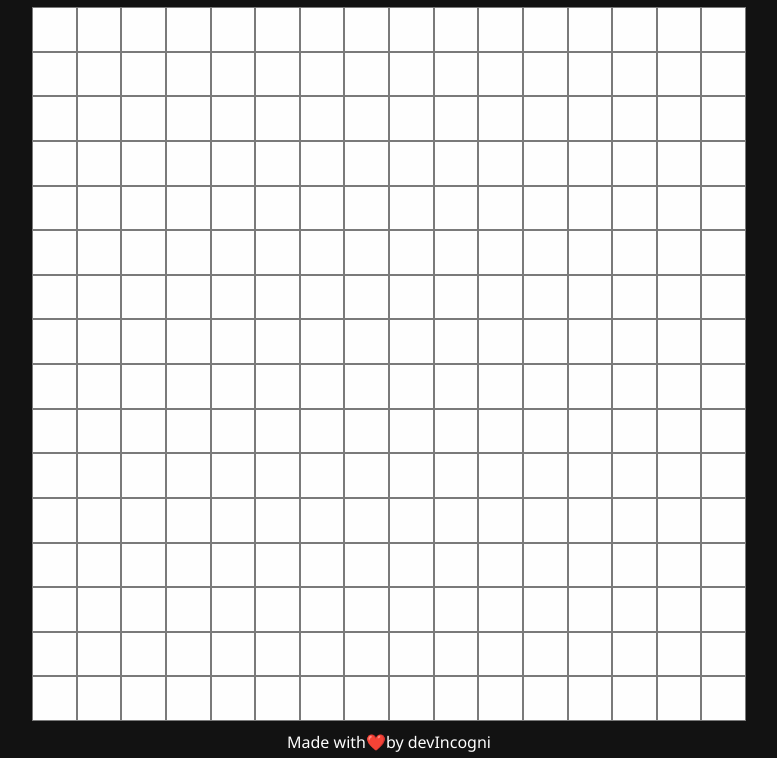
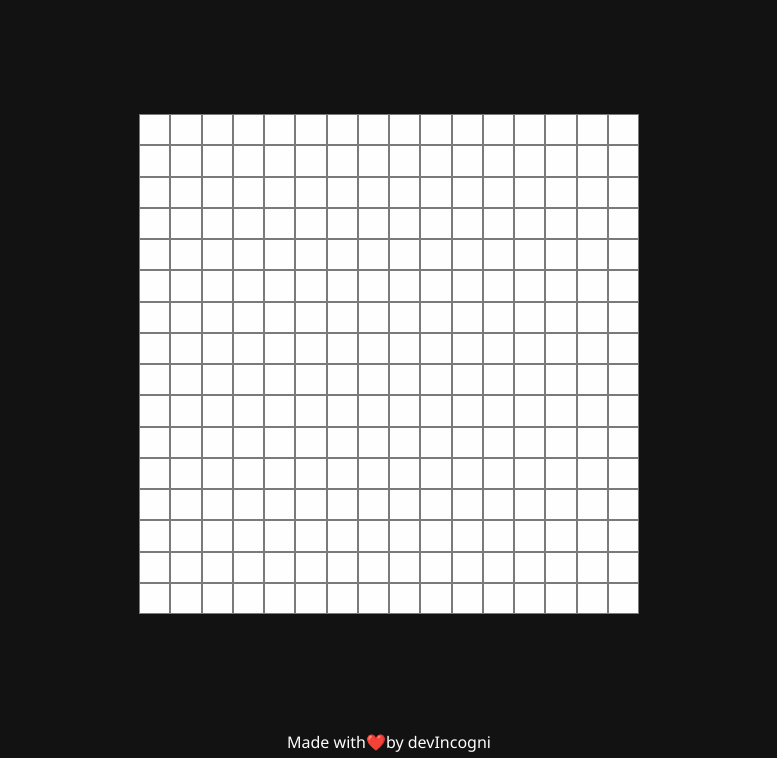
Before and after one commit to devIncogni/Etch-A-Sketch, a plain HTML site: page index.htm in a window 1280 px wide. Shown: the part 42-800 px from the top of the page, without its empty margins (251-1028 px from the left). Drawn offline with Linux system fonts and the light colour scheme.

Commit message:
Successfully understood and implemeted decimal pixels without using floor values. Added the canvas to another div element and fixed the size of canvas to 500x500px, while making the container flexible.

```diff
--- a/Resources/script.js
+++ b/Resources/script.js
@@ -150,5 +150,7 @@ btnsList[3].addEventListener("click", () => {
 btnsList[4].addEventListener("click", () => {
   removeOldGrid();
   initializeGrid();
-  drawOnGrid(colorCode);
+  if (colorCode == 1) {
+    drawOnGrid();
+  } else drawOnGrid(colorCode);
 });
--- a/Resources/style.css
+++ b/Resources/style.css
@@ -68,12 +68,20 @@ h1 {
 /* Button Container End */
 
 /* Canvas Container Start */
+#container {
+    display: flex;
+    justify-content: center;
+
+    align-items: center;
+    flex: auto;
+}
+
 #canvasContainer {
     border: 0;
-    margin: 10px;
+    margin: 0;
     padding: 0;
-    /* min-height: 80vh; */
-    flex: auto;
+    height: 500px;
+    width: 500px;
     display: flex;
     flex-direction: column;
     align-items: center;
@@ -87,8 +95,8 @@ h1 {
 .blocksInRows {
     border: 1px solid rgb(122, 122, 122);
     background-color: #fefefe;
-    /* height: 127.75px;
-    width: 187.75px; */
+    /* height: 50px;
+    width: 50px; */
 }
 
 /* Canvas Container End */
--- a/index.htm
+++ b/index.htm
@@ -9,20 +9,18 @@
   </head>
   <body>
     <div id="buttonsContainer">
-      <h1>
-        Etch-A-Sketch!!
-      </h1>
+      <h1>Etch-A-Sketch!!</h1>
       <div>
         <button>Resolution</button>
         <button>Monochrome</button>
         <button>Colorful</button>
         <button>Eraser</button>
         <button>Reset Canvas</button>
-
       </div>
     </div>
-
-    <div id="canvasContainer"></div>
+    <div id="container">
+      <div id="canvasContainer"></div>
+    </div>
     <div id="footer">Made with❤️by devIncogni</div>
   </body>
 </html>
```
